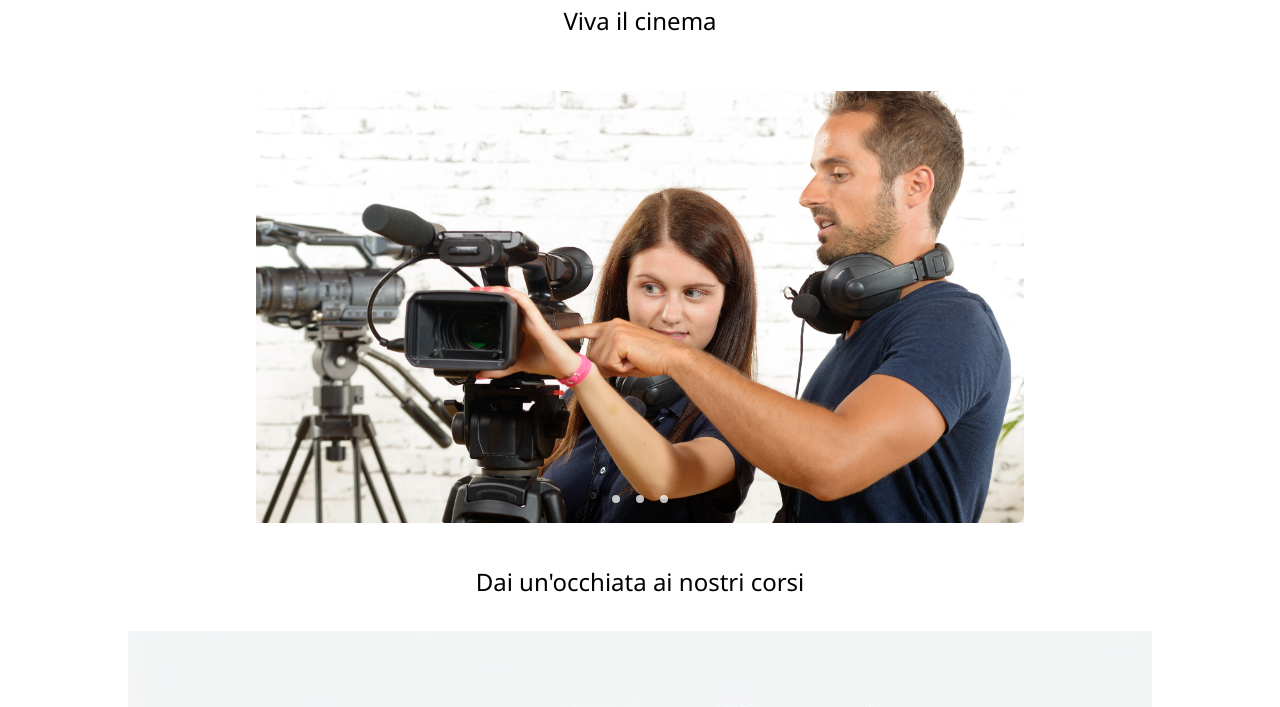
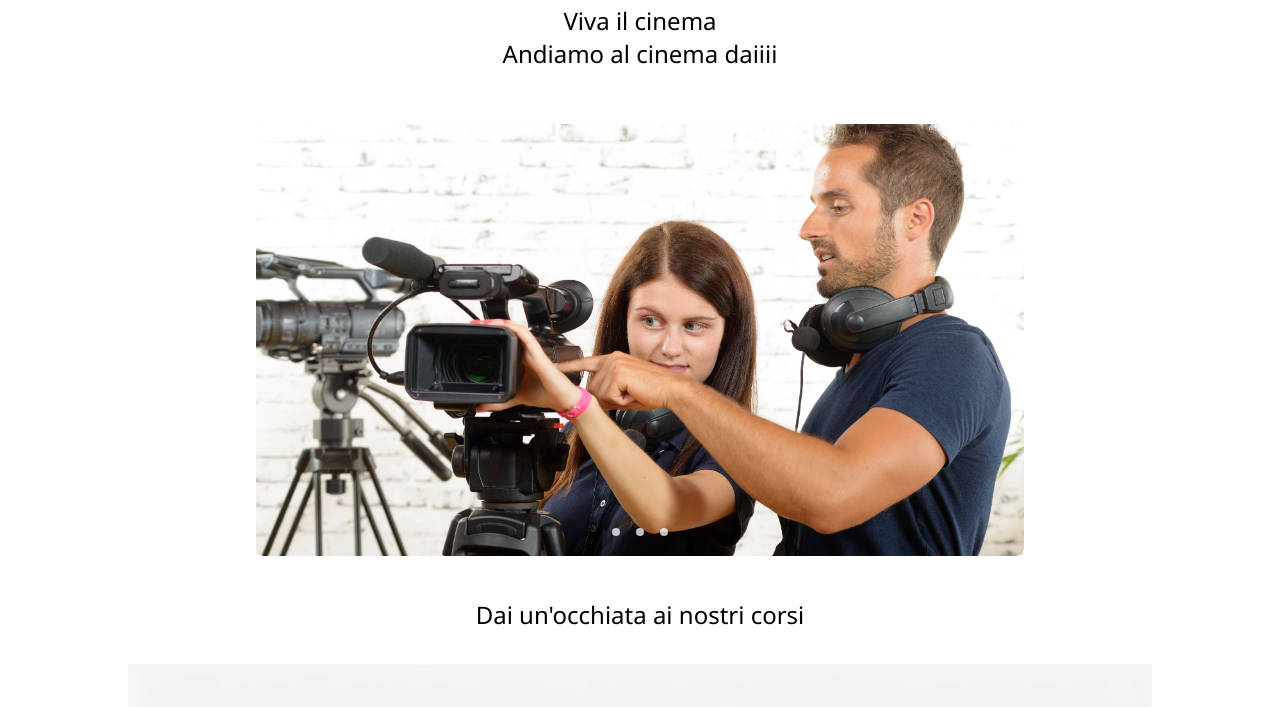
Before and after one commit to Giovj1011/Esame-Html, a plain HTML site: page index.html in a window 1280 px wide. Shown: the part 238-945 px from the top of the page. Drawn offline with Linux system fonts and the light colour scheme.

Commit message:
Update index.html

```diff
--- a/index.html
+++ b/index.html
@@ -19,6 +19,7 @@
 <h1 >Il cinema è il <a class="rosso">"come"</a>, non il "cosa".</h1>
 <p>Alfred Hitchcock</p>
     <p>Viva il cinema</p>
+    <p>Andiamo al cinema daiiii</p>
 </section>
 
 &nbsp;
```
